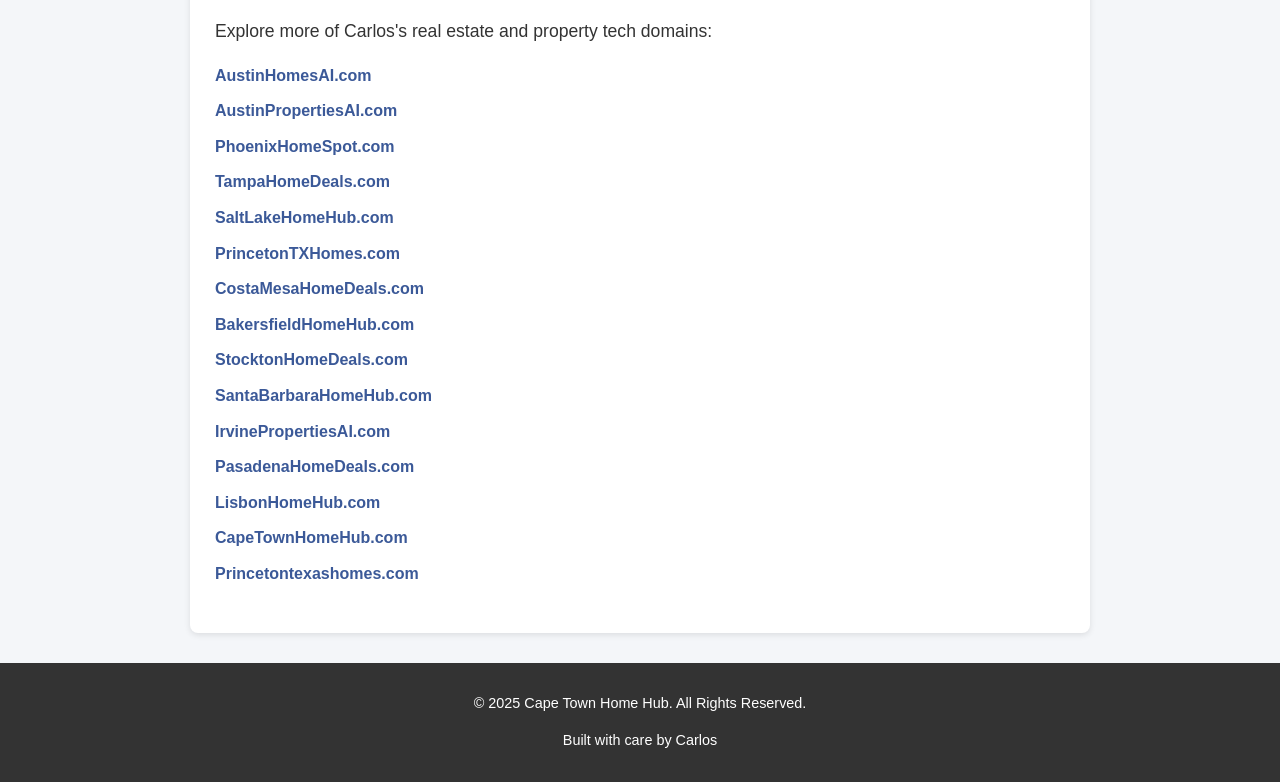
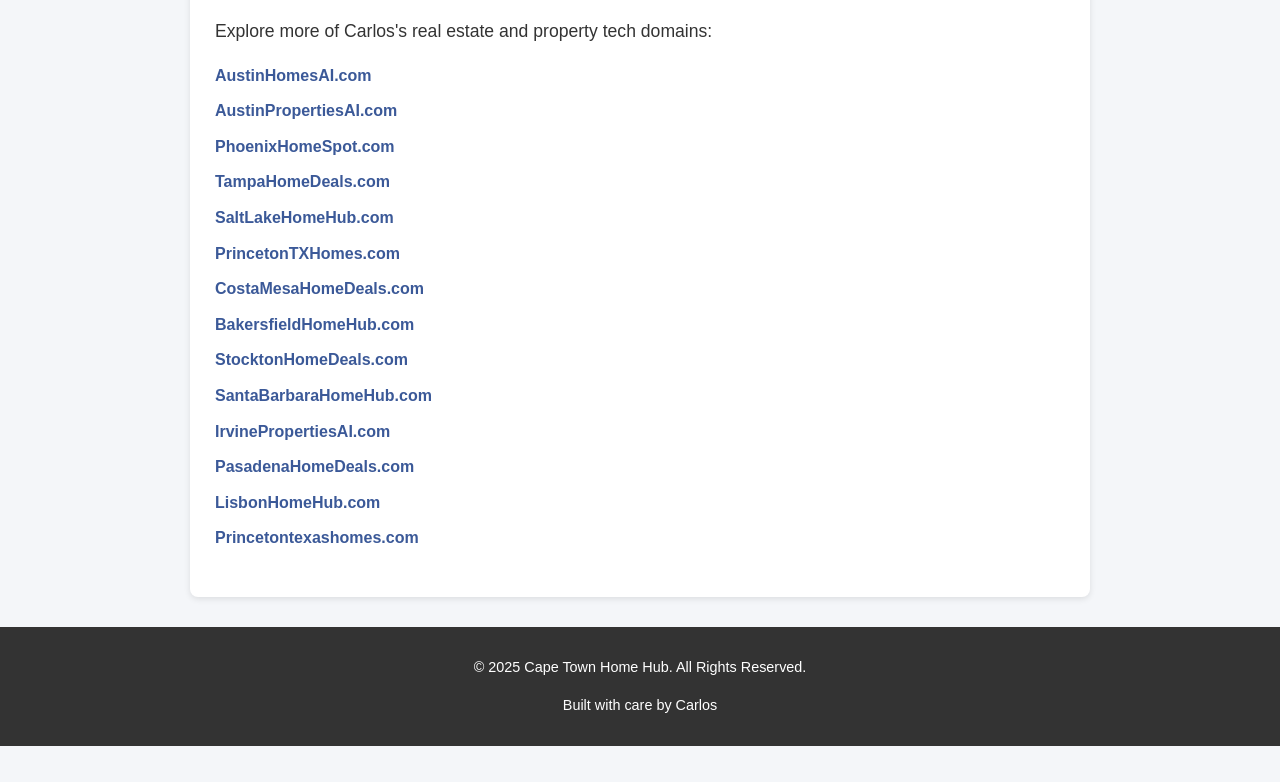
Before and after one commit to caly27/capetownhomehub.com, a plain HTML site: page index.html in a window 1280 px wide. Shown: the part 1091-1873 px from the top of the page. After the commit the page ends 1837 px from the top, so only its background shows below. Drawn offline with Linux system fonts and the light colour scheme.

Commit message:
index.html

```diff
--- a/index.html
+++ b/index.html
@@ -230,7 +230,6 @@
       <li><a href="http://IrvinePropertiesAI.com" target="_blank">IrvinePropertiesAI.com</a></li>
       <li><a href="http://PasadenaHomeDeals.com" target="_blank">PasadenaHomeDeals.com</a></li>
       <li><a href="http://LisbonHomeHub.com" target="_blank">LisbonHomeHub.com</a></li>
-      <li><a href="http://CapeTownHomeHub.com" target="_blank">CapeTownHomeHub.com</a></li>
       <li><a href="http://Princetontexashomes.com" target="_blank">Princetontexashomes.com</a></li>
     </ul>
   </section>
```
